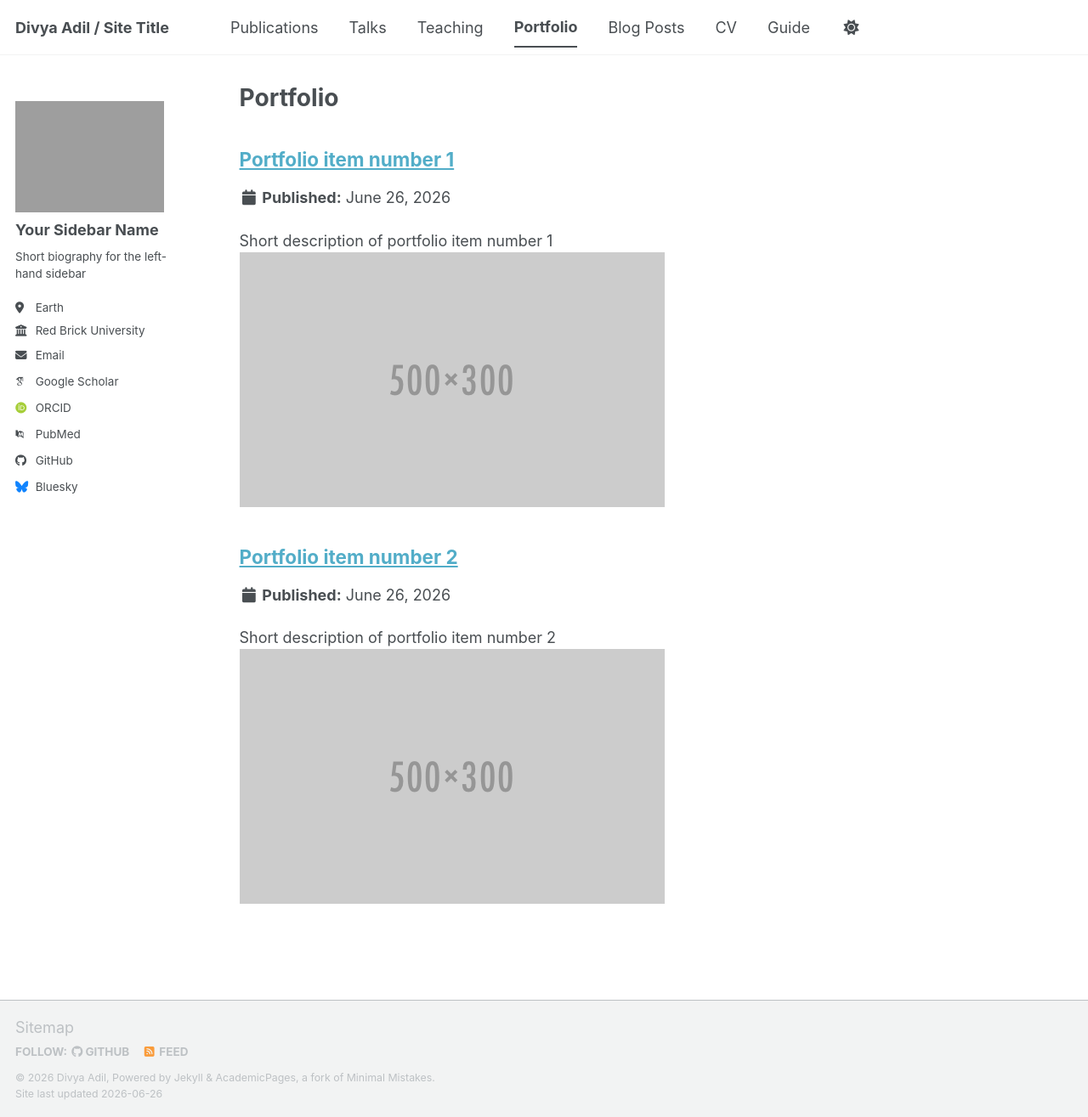
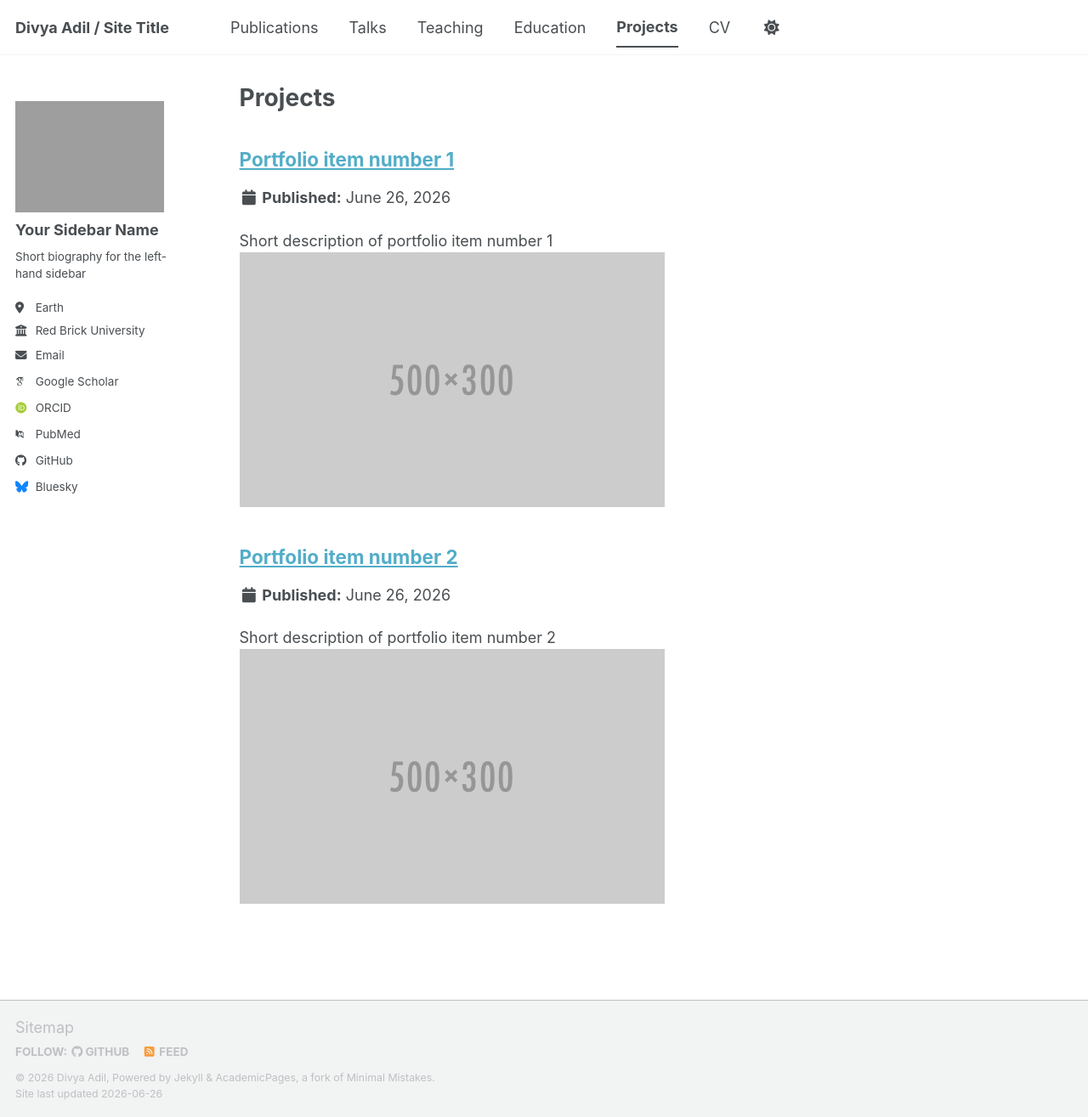
Before and after one commit to divya-adil/divya-adil.github.io, a Jekyll site: the page built from _pages/projects.html, in a window 1280 px wide and 1315 px high. Shown: the whole window at 85% size. Built offline with Jekyll 4.4.1, drawn with Linux system fonts in a browser that asks for light colours; some web fonts are replaced; a script bundle is joined from its source files by our own code; library files that are not in the unit come from our copies.

Commit message:
Updated site sections

```diff
--- a/_config.yml
+++ b/_config.yml
@@ -229,7 +229,7 @@
     permalink: /:collection/:path/
   portfolio:
     output: true
-    permalink: /:collection/:path/
+    permalink: /projects/:path/
   talks:
     output: true
     permalink: /:collection/:path/
--- a/_data/navigation.yml
+++ b/_data/navigation.yml
@@ -17,17 +17,14 @@
   - title: "Teaching"
     url: /teaching/
 
-  - title: "Portfolio"
-    url: /portfolio/
+  - title: "Education"
+    url: /education/
 
-  - title: "Blog Posts"
-    url: /year-archive/
+  - title: "Projects"
+    url: /projects/
 
   - title: "CV"
     url: /cv/
 
   # - title: "CV"
   #   url: /cv-json/
-
-  - title: "Guide"
-    url: /markdown/
--- a/_pages/portfolio.html
+++ b/_pages/projects.html
@@ -1,8 +1,10 @@
 ---
 layout: archive
-title: "Portfolio"
-permalink: /portfolio/
+title: "Projects"
+permalink: /projects/
 author_profile: true
+redirect_from:
+  - /portfolio/
 ---
 
 {% include base_path %}
```
Also changed, not shown: _pages/education.md (added, +16 -0 lines).
